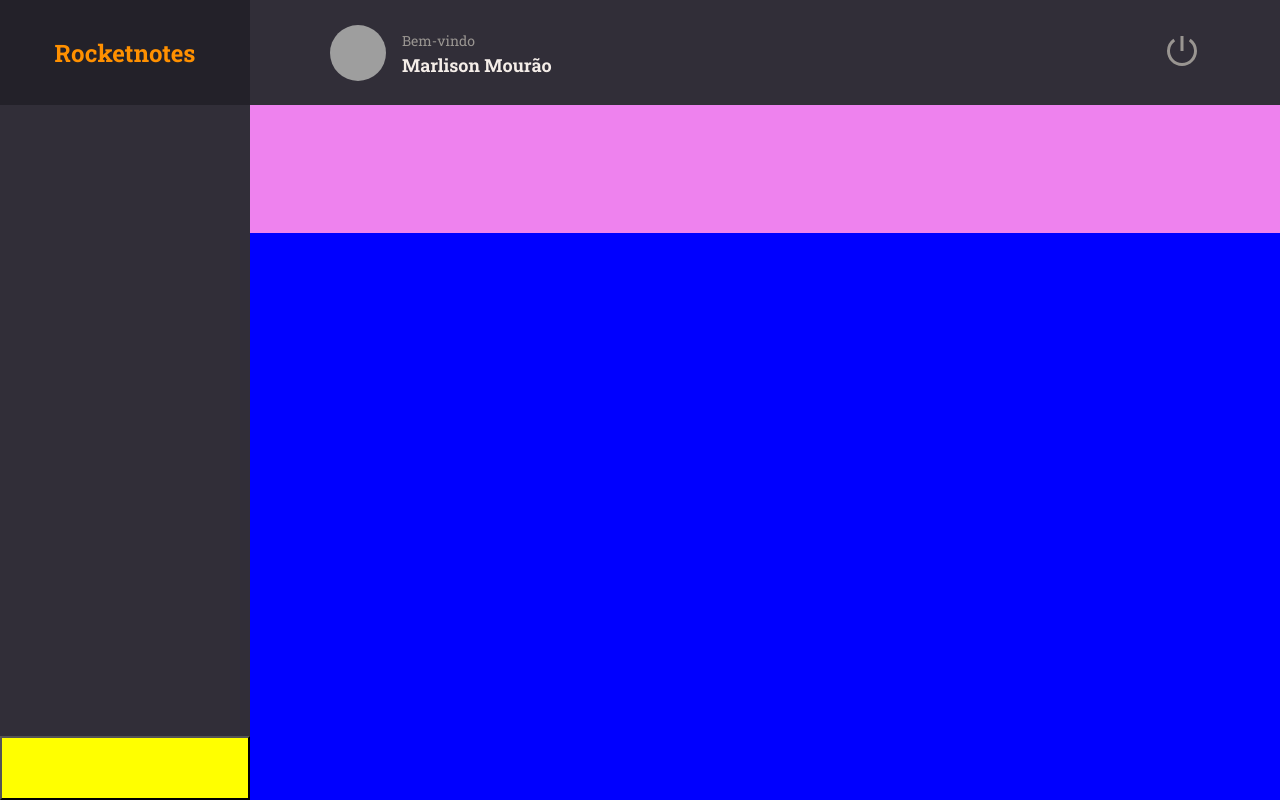
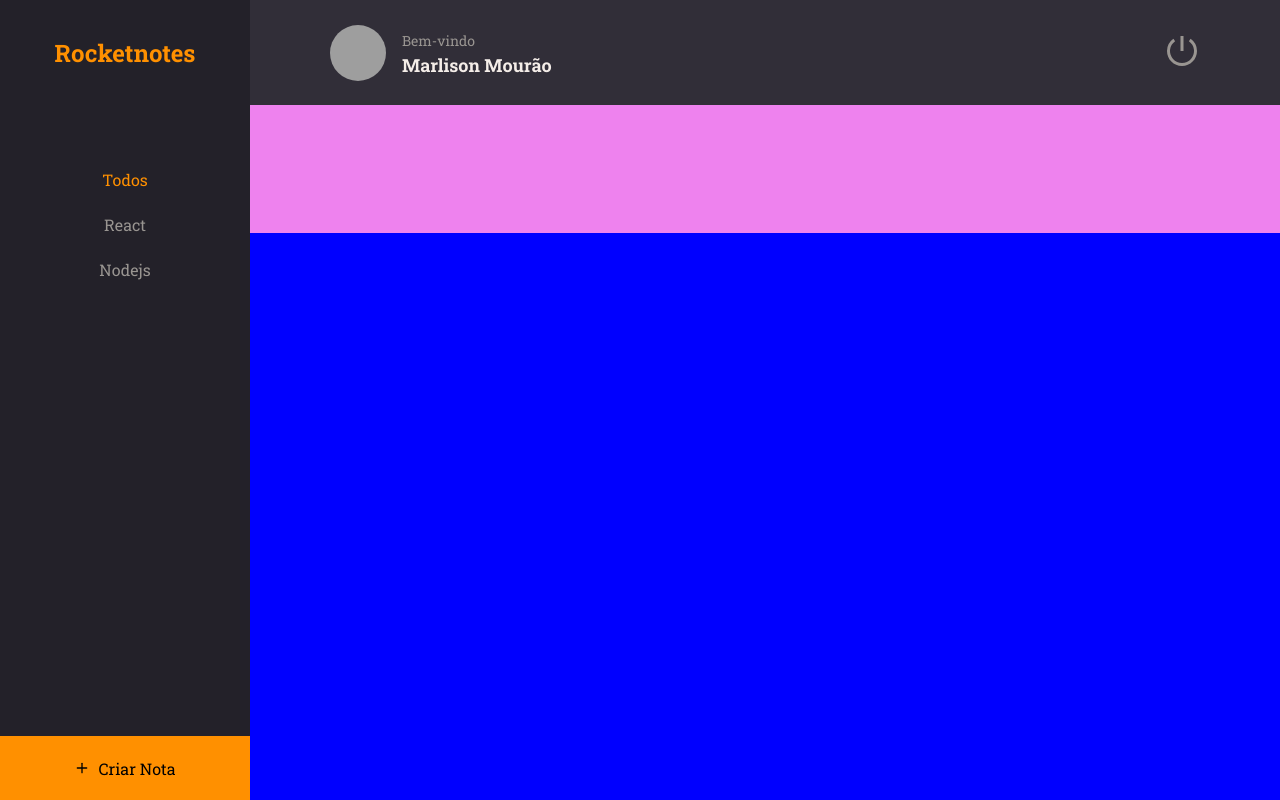
Before and after one commit to marlisonmourao/rocketnotes, a React (Vite) app: page / in a window 1280 px wide. Built offline with nearby package versions, Linux system fonts and the light colour scheme; grey boxes are pictures that could not be loaded.

Commit message:
creating create note button

```diff
--- a/src/components/ButtonText/index.jsx
+++ b/src/components/ButtonText/index.jsx
@@ -1,8 +1,8 @@
 import { Container } from './styles'
 
-export function ButtonText({ title, ...rest }) {
+export function ButtonText({ title, isActive = false, ...rest }) {
   return (
-    <Container {...rest} type="button">
+    <Container isActive={isActive} {...rest} type="button">
       {title}
     </Container>
   )
--- a/src/components/ButtonText/styles.js
+++ b/src/components/ButtonText/styles.js
@@ -2,7 +2,8 @@ import styled from 'styled-components'
 
 export const Container = styled.button`
   background: none;
-  color: ${({ theme }) => theme.COLORS.ORANGE};
+  color: ${({ theme, isActive }) =>
+    isActive ? theme.COLORS.ORANGE : theme.COLORS.GRAY_100};
 
   border: none;
   font-size: 1.6rem;
--- a/src/pages/Home/index.jsx
+++ b/src/pages/Home/index.jsx
@@ -1,5 +1,9 @@
+import { FiPlus } from 'react-icons/fi'
+
 import { Container, Brand, Menu, Search, Content, NewNote } from './styles'
+
 import { Header } from '../../components/Header'
+import { ButtonText } from '../../components/ButtonText'
 
 export function Home() {
   return (
@@ -10,12 +14,25 @@ export function Home() {
 
       <Header />
 
-      <Menu></Menu>
+      <Menu>
+        <li>
+          <ButtonText isActive title="Todos" />
+        </li>
+        <li>
+          <ButtonText title="React" />
+        </li>
+        <li>
+          <ButtonText title="Nodejs" />
+        </li>
+      </Menu>
 
       <Search></Search>
 
       <Content></Content>
-      <NewNote></NewNote>
+      <NewNote>
+        <FiPlus />
+        Criar Nota
+      </NewNote>
     </Container>
   )
 }
--- a/src/pages/Home/styles.js
+++ b/src/pages/Home/styles.js
@@ -28,6 +28,14 @@ export const Brand = styled.div`
 `
 export const Menu = styled.ul`
   grid-area: menu;
+  background-color: ${({ theme }) => theme.COLORS.BACKGROUND_900};
+
+  padding-top: 6.4rem;
+  text-align: center;
+
+  > li {
+    margin-bottom: 2.4rem;
+  }
 `
 export const Search = styled.div`
   grid-area: search;
@@ -39,5 +47,15 @@ export const Content = styled.div`
 `
 export const NewNote = styled.button`
   grid-area: newnote;
-  background: yellow;
+
+  background: ${({ theme }) => theme.COLORS.ORANGE};
+  border: none;
+
+  display: flex;
+  align-items: center;
+  justify-content: center;
+
+  > svg {
+    margin-right: 0.8rem;
+  }
 `
```
